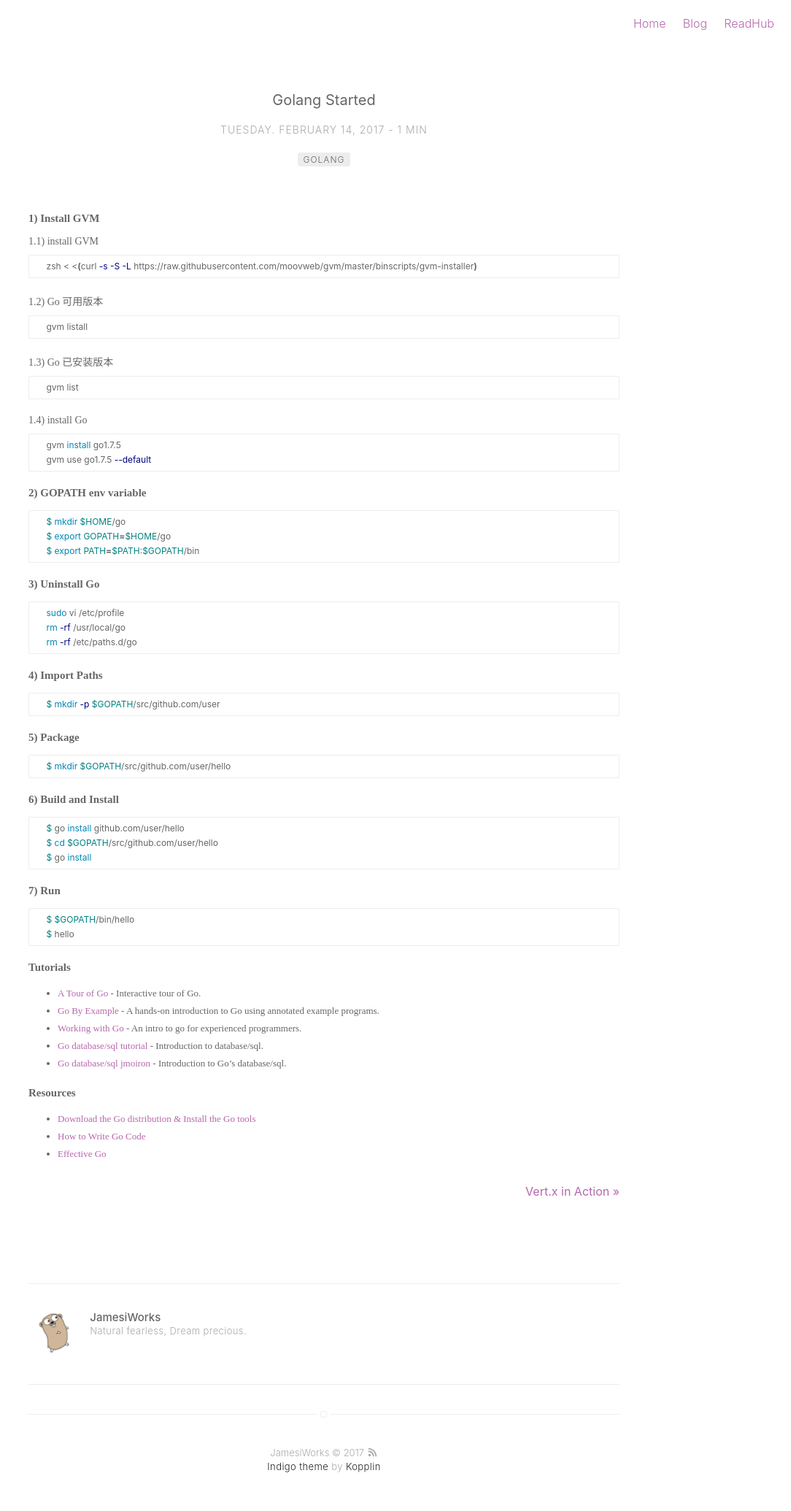
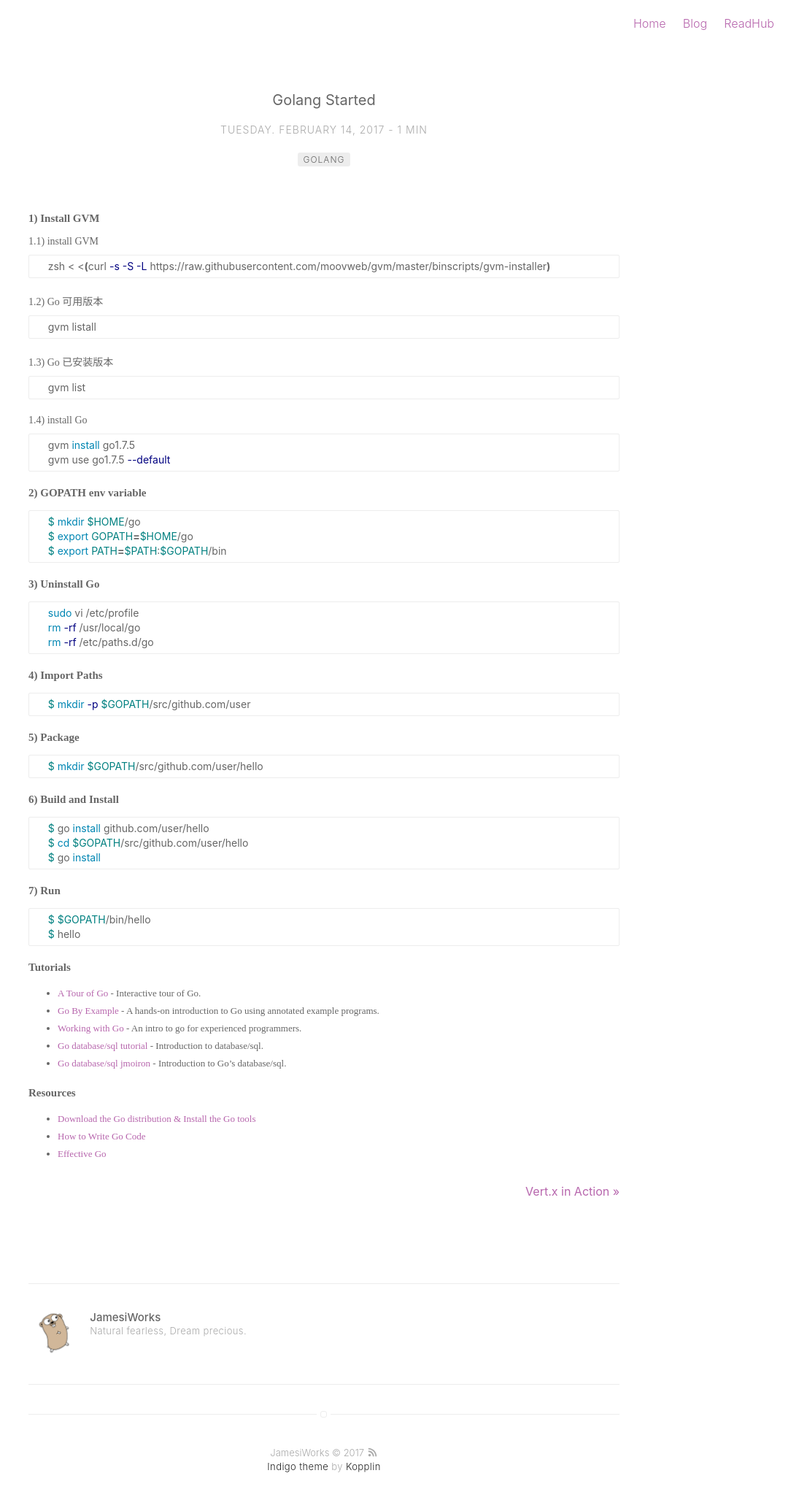
Before and after one commit to Jiangew/jiangew.github.io, a Jekyll site: the page built from _posts/2017-02-14-golang-started.md, in a window 1280 px wide. Shown: the whole page at 73% size, without its empty margins (196-1280 px from the left). Built offline with Jekyll 4.4.1, drawn with Linux system fonts in a browser that asks for light colours.

Commit message:
polish post font

```diff
--- a/_sass/base/general.sass
+++ b/_sass/base/general.sass
@@ -96,7 +96,7 @@ code,
 tt
 	padding: 1px 0
 	font-family: $fontSans
-	font-size: 1.2rem
+	font-size: 1.4rem
 	line-height: 2rem
 	background: #fff
 	border-radius: 2px
@@ -104,11 +104,11 @@ tt
 
 pre
 	box-sizing: border-box
-	margin: 0 0 1.75em 0
+	margin: 0 0 1.5em 0
 	width: 100%
 	padding: 5px 10px
 	font-family: $fontSans
-	font-size: 1.2rem
+	font-size: 1.4rem
 	line-height: 2rem
 	overflow: auto
 	background: #fff
--- a/_sass/base/normalize.scss
+++ b/_sass/base/normalize.scss
@@ -227,7 +227,7 @@ kbd,
 pre,
 samp {
   font-family: Menlo,"Helvetica Neue",Helvetica,Arial,sans-serif; /* 1 */
-  font-size: 1.2em; /* 2 */
+  font-size: 1.4em; /* 2 */
 }
 
 /**
```
